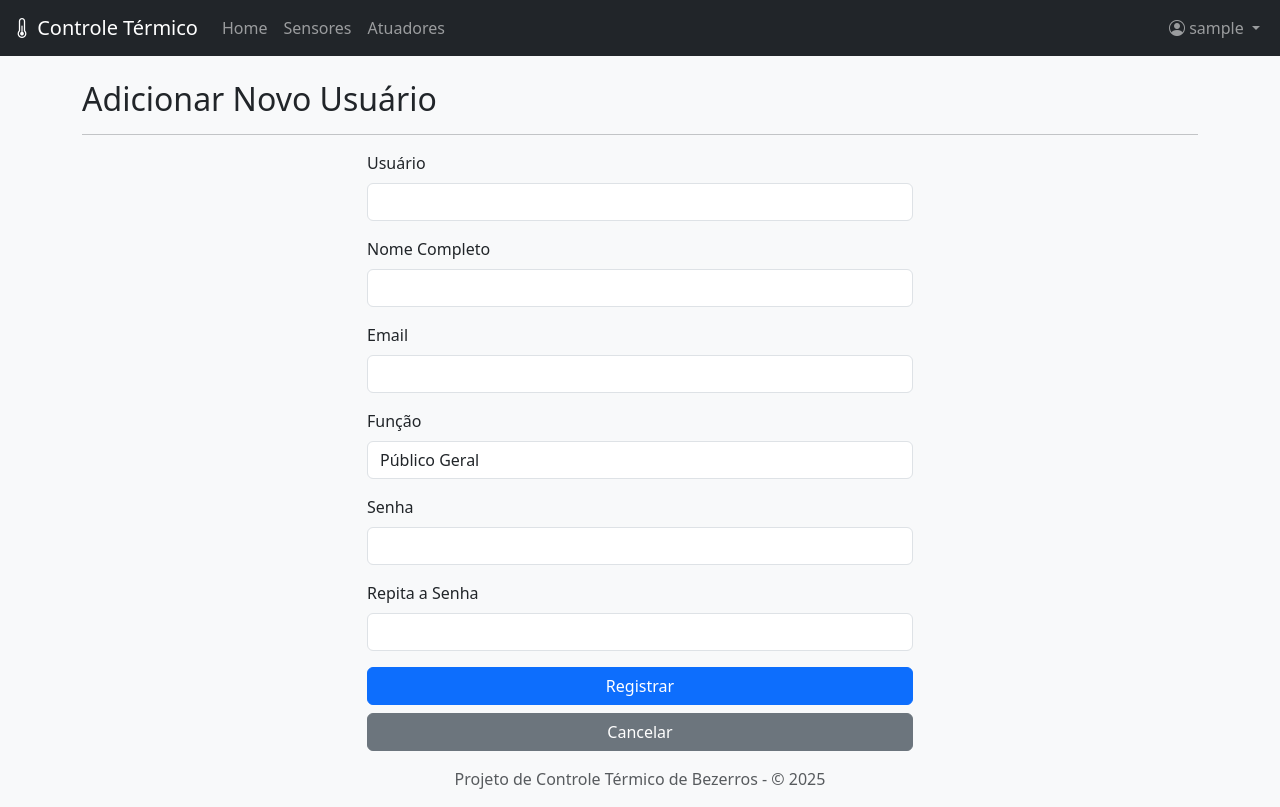
After one commit to GLazzari1428/Bezerros_ExpCria_Flask, a Flask app: page /user/add in a window 1280 px wide. The commit adds this page. Run offline with Flask 3, Linux system fonts and the light colour scheme; the visitor is signed in with stand-in values (Sample User, id 1).

Commit message:
users management working

```diff
--- a/app/forms.py
+++ b/app/forms.py
@@ -1,7 +1,7 @@
 # app/forms.py
 from flask_wtf import FlaskForm
-from wtforms import StringField, PasswordField, BooleanField, SubmitField
-from wtforms.validators import DataRequired, Email, EqualTo, ValidationError
+from wtforms import StringField, PasswordField, BooleanField, SubmitField, SelectField, FloatField
+from wtforms.validators import DataRequired, EqualTo, ValidationError, Optional
 from .models import User
 
 class LoginForm(FlaskForm):
@@ -13,18 +13,62 @@ class LoginForm(FlaskForm):
 class RegistrationForm(FlaskForm):
     username = StringField('Usuário', validators=[DataRequired()])
     full_name = StringField('Nome Completo', validators=[DataRequired()])
-    email = StringField('Email', validators=[DataRequired(), Email()])
+    email = StringField('Email', validators=[DataRequired()])
     password = PasswordField('Senha', validators=[DataRequired()])
     password2 = PasswordField(
         'Repita a Senha', validators=[DataRequired(), EqualTo('password')])
+    role = SelectField('Função', choices=[('publico_geral', 'Público Geral'), ('admin', 'Administrador')], default='publico_geral', validators=[DataRequired()])
     submit = SubmitField('Registrar')
 
     def validate_username(self, username):
         user = User.query.filter_by(username=username.data).first()
         if user is not None:
-            raise ValidationError('Por favor, use um nome de usuário diferente.')
+            raise ValidationError('Este nome de usuário já está em uso.')
 
     def validate_email(self, email):
         user = User.query.filter_by(email=email.data).first()
         if user is not None:
-            raise ValidationError('Por favor, use um endereço de email diferente.')
+            raise ValidationError('Este email já está em uso.')
+
+
+class EditUserForm(FlaskForm):
+    username = StringField('Usuário', validators=[DataRequired()])
+    full_name = StringField('Nome Completo', validators=[DataRequired()])
+    email = StringField('Email', validators=[DataRequired()])
+    role = SelectField('Função', choices=[('publico_geral', 'Público Geral'), ('admin', 'Administrador')], validators=[DataRequired()])
+    password = PasswordField('Nova Senha (deixe em branco para não alterar)')
+    password2 = PasswordField(
+        'Repita a Nova Senha', validators=[EqualTo('password')])
+    submit = SubmitField('Salvar Alterações')
+
+    def __init__(self, original_username, original_email, *args, **kwargs):
+        super(EditUserForm, self).__init__(*args, **kwargs)
+        self.original_username = original_username
+        self.original_email = original_email
+
+    def validate_username(self, username):
+        if username.data != self.original_username:
+            # --- LINHA CORRIGIDA ABAIXO ---
+            user = User.query.filter_by(username=username.data).first()
+            if user:
+                raise ValidationError('Este nome de usuário já está em uso.')
+
+    def validate_email(self, email):
+        if email.data != self.original_email:
+            # --- LINHA CORRIGIDA ABAIXO ---
+            user = User.query.filter_by(email=email.data).first()
+            if user:
+                raise ValidationError('Este email já está em uso.')
+
+
+class SettingsForm(FlaskForm):
+    """Formulário para editar as configurações do sistema."""
+    temp_frio = FloatField('Temperatura Mínima Ideal (°C)', validators=[DataRequired()],
+                           description="Abaixo deste valor, o ambiente é considerado 'Frio'.")
+    temp_quente = FloatField('Temperatura Máxima Ideal (°C)', validators=[DataRequired()],
+                             description="Acima deste valor, o ambiente é considerado 'Quente'.")
+    umidade_baixa = FloatField('Umidade Mínima Ideal (%)', validators=[DataRequired()],
+                               description="Abaixo deste valor, o ambiente é considerado 'Seco'.")
+    umidade_alta = FloatField('Umidade Máxima Ideal (%)', validators=[DataRequired()],
+                              description="Acima deste valor, o ambiente é considerado 'Úmido'.")
+    submit = SubmitField('Salvar Configurações')
--- a/app/main_routes.py
+++ b/app/main_routes.py
@@ -1,10 +1,11 @@
 # app/main_routes.py
-from flask import Blueprint, render_template
+from flask import Blueprint, render_template, request, jsonify, flash, redirect, url_for, abort
 from flask_login import login_required, current_user
 from .models import SensorData, db # Vamos precisar de SensorData e db para o log
 from .mqtt_utils import get_current_status # Importa nossa nova função
 from datetime import datetime
-from .models import ActuatorStatus
+from .models import ActuatorStatus, User, SystemSettings
+from .forms import RegistrationForm, EditUserForm
 from flask import request, jsonify
 from .mqtt_utils import publish_command
 from datetime import datetime, timedelta
@@ -197,3 +198,77 @@ def sensor_data(periodo):
         'current_temp': f"{last_reading.temperature:.1f}" if last_reading else 'N/A',
         'current_hum': f"{last_reading.humidity:.1f}" if last_reading else 'N/A'
     })
+@bp.route('/users')
+@login_required
+def list_users():
+    """Lista todos os usuários do sistema."""
+    users = User.get_all()
+    return render_template('users_list.html', users=users, title="Gerenciar Usuários")
+
+@bp.route('/user/add', methods=['GET', 'POST'])
+@login_required
+def add_user():
+    """Adiciona um novo usuário (função do admin)."""
+    form = RegistrationForm()
+    if form.validate_on_submit():
+        user = User(
+            username=form.username.data,
+            full_name=form.full_name.data,
+            email=form.email.data,
+            role=form.role.data
+        )
+        user.set_password(form.password.data)
+        user.save()
+        flash('Novo usuário criado com sucesso!', 'success')
+        return redirect(url_for('main.list_users'))
+    return render_template('user_add.html', form=form, title="Adicionar Usuário")
+
+@bp.route('/user/edit/<int:id>', methods=['GET', 'POST'])
+@login_required
+def edit_user(id):
+    """Edita um usuário existente."""
+    user = User.get_by_id(id)
+    if not user:
+        abort(404)
+
+    form = EditUserForm(original_username=user.username, original_email=user.email)
+
+    if request.method == 'GET':
+        form.username.data = user.username
+        form.full_name.data = user.full_name
+        form.email.data = user.email
+        form.role.data = user.role
+
+    if form.validate_on_submit():
+        user.username = form.username.data
+        user.full_name = form.full_name.data
+        user.email = form.email.data
+        user.role = form.role.data
+        if form.password.data:
+            user.set_password(form.password.data)
+        db.session.commit()
+        flash('Usuário atualizado com sucesso!', 'success')
+        return redirect(url_for('main.list_users'))
+
+    return render_template('user_edit.html', form=form, user=user, title="Editar Usuário")
+
+@bp.route('/user/delete/<int:id>', methods=['POST'])
+@login_required
+def delete_user(id):
+    """Deleta um usuário."""
+    user_to_delete = User.get_by_id(id)
+    if not user_to_delete:
+        flash('Usuário não encontrado.', 'error')
+        return redirect(url_for('main.list_users'))
+
+    if user_to_delete.role == 'admin':
+        flash('Não é possível remover um administrador.', 'danger')
+        return redirect(url_for('main.list_users'))
+
+    if user_to_delete.id == current_user.id:
+        flash('Você não pode remover a si mesmo.', 'danger')
+        return redirect(url_for('main.list_users'))
+
+    user_to_delete.delete()
+    flash('Usuário removido com sucesso.', 'success')
+    return redirect(url_for('main.list_users'))
--- a/app/templates/layout.html
+++ b/app/templates/layout.html
@@ -37,7 +37,7 @@
               </li>
               {% if current_user.role == 'admin' %}
               <li class="nav-item">
-                <a class="nav-link" href="#">Usuários</a> {# Placeholder #}
+                <a class="nav-link" href="{{url_for('main.list_users')}}">Usuários</a> {# Placeholder #}
               </li>
               <li class="nav-item">
                 <a class="nav-link" href="#">Gerenciamento</a> {# Placeholder #}
--- /dev/null
+++ b/app/templates/user_add.html
@@ -0,0 +1,45 @@
+{% extends "layout.html" %}
+
+{% block content %}
+<h1 class="h2">Adicionar Novo Usuário</h1>
+<hr>
+<div class="row justify-content-center">
+    <div class="col-md-8 col-lg-6">
+        <form method="POST" action="" novalidate>
+            {{ form.hidden_tag() }}
+            <div class="mb-3">
+                {{ form.username.label(class="form-label") }}
+                {{ form.username(class="form-control") }}
+                {% for error in form.username.errors %}<span class="text-danger">{{ error }}</span>{% endfor %}
+            </div>
+             <div class="mb-3">
+                {{ form.full_name.label(class="form-label") }}
+                {{ form.full_name(class="form-control") }}
+            </div>
+            <div class="mb-3">
+                {{ form.email.label(class="form-label") }}
+                {{ form.email(class="form-control") }}
+                {% for error in form.email.errors %}<span class="text-danger">{{ error }}</span>{% endfor %}
+            </div>
+            <div class="mb-3">
+                {{ form.role.label(class="form-label") }}
+                {{ form.role(class="form-control") }}
+            </div>
+            <div class="mb-3">
+                {{ form.password.label(class="form-label") }}
+                {{ form.password(class="form-control") }}
+                 {% for error in form.password.errors %}<span class="text-danger">{{ error }}</span>{% endfor %}
+            </div>
+            <div class="mb-3">
+                {{ form.password2.label(class="form-label") }}
+                {{ form.password2(class="form-control") }}
+                {% for error in form.password2.errors %}<span class="text-danger">{{ error }}</span>{% endfor %}
+            </div>
+            <div class="d-grid gap-2">
+                {{ form.submit(class="btn btn-primary") }}
+                 <a href="{{ url_for('main.list_users') }}" class="btn btn-secondary">Cancelar</a>
+            </div>
+        </form>
+    </div>
+</div>
+{% endblock %}
```
Also changed, not shown: app/templates/user_edit.html (added, +47 -0 lines), app/templates/users_list.html (added, +51 -0 lines).
